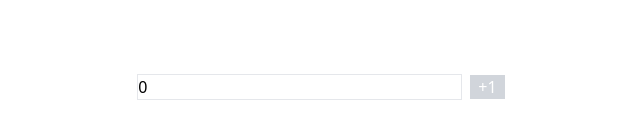
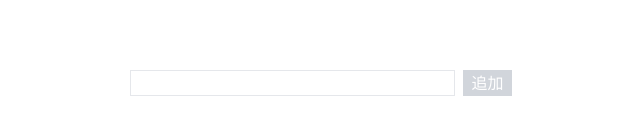
Before and after one commit to tzptzptzptzptzp/ex-vue, a Vue app: page / in a window 1280 px wide. Shown: the part 313-452 px from the top of the page, without its empty margins (319-959 px from the left). Built offline with nearby package versions, Linux system fonts and the light colour scheme.

Commit message:
⚗️ TodoListを作成

```diff
--- a/src/App.vue
+++ b/src/App.vue
@@ -1,15 +1,23 @@
 <script setup lang="ts">
 import { ref } from 'vue'
-const number = ref(0)
 
-const add = () => {
-  number.value++
+const todos = ref<string[]>([])
+const newTodo = ref<string>('')
+const addTodo = () => {
+  todos.value.push(newTodo.value)
+  newTodo.value = ''
 }
 </script>
 
 <template>
-  <div class="flex items-center justify-center gap-2 min-h-screen">
-    <input type="text" v-model="number" class="border" size="30" />
-    <button @click="add" class="px-2 bg-gray-300 text-white">+1</button>
+  <div class="flex flex-col items-center justify-center gap-2 min-h-screen">
+    <div class="flex gap-2">
+      <input type="text" v-model="newTodo" class="border" size="30" />
+      <button @click="addTodo()" class="px-2 bg-gray-300 text-white">追加</button>
+    </div>
+
+    <ul>
+      <li v-for="(todo, i) in todos" :key="i">{{ i }}. {{ todo }}</li>
+    </ul>
   </div>
 </template>
```
